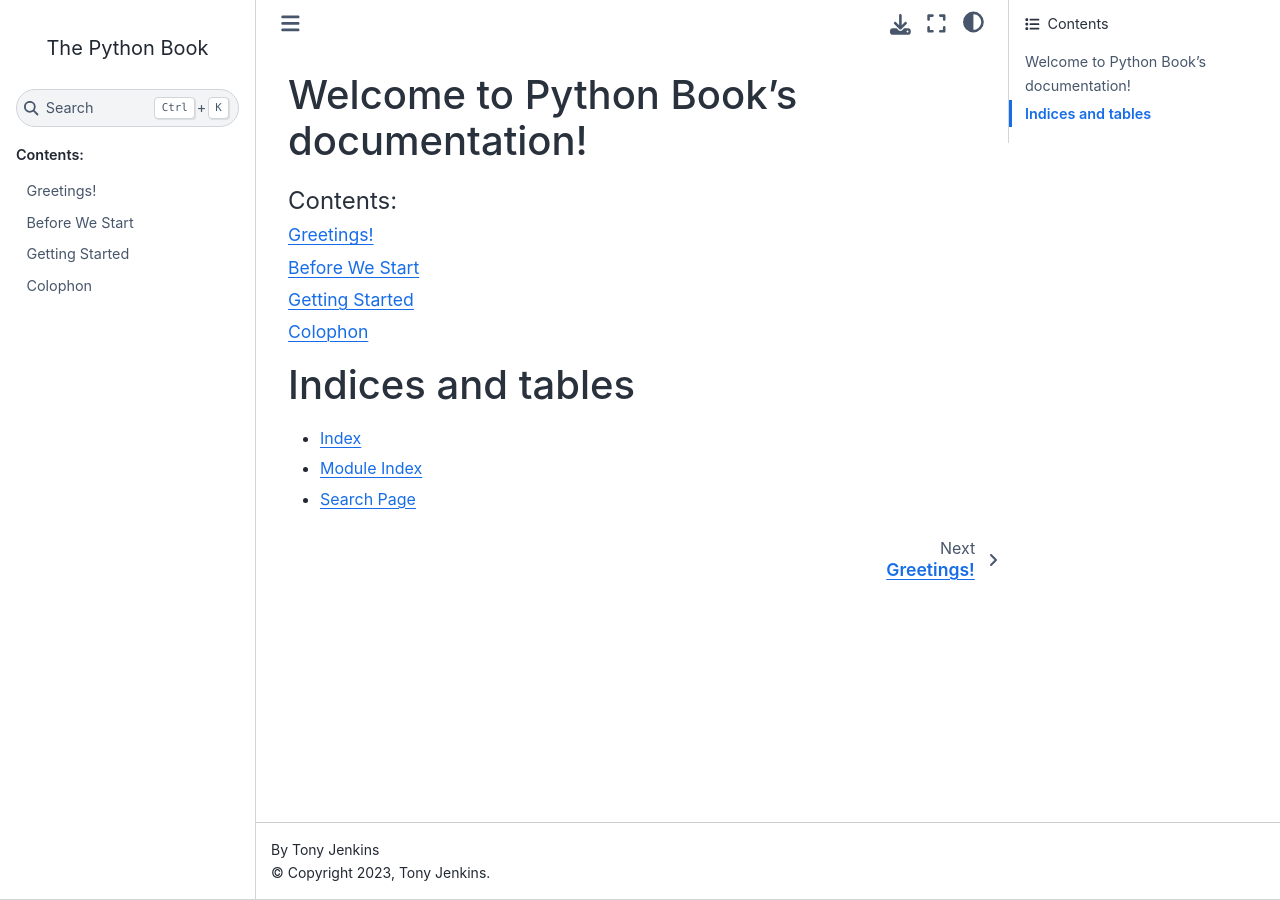
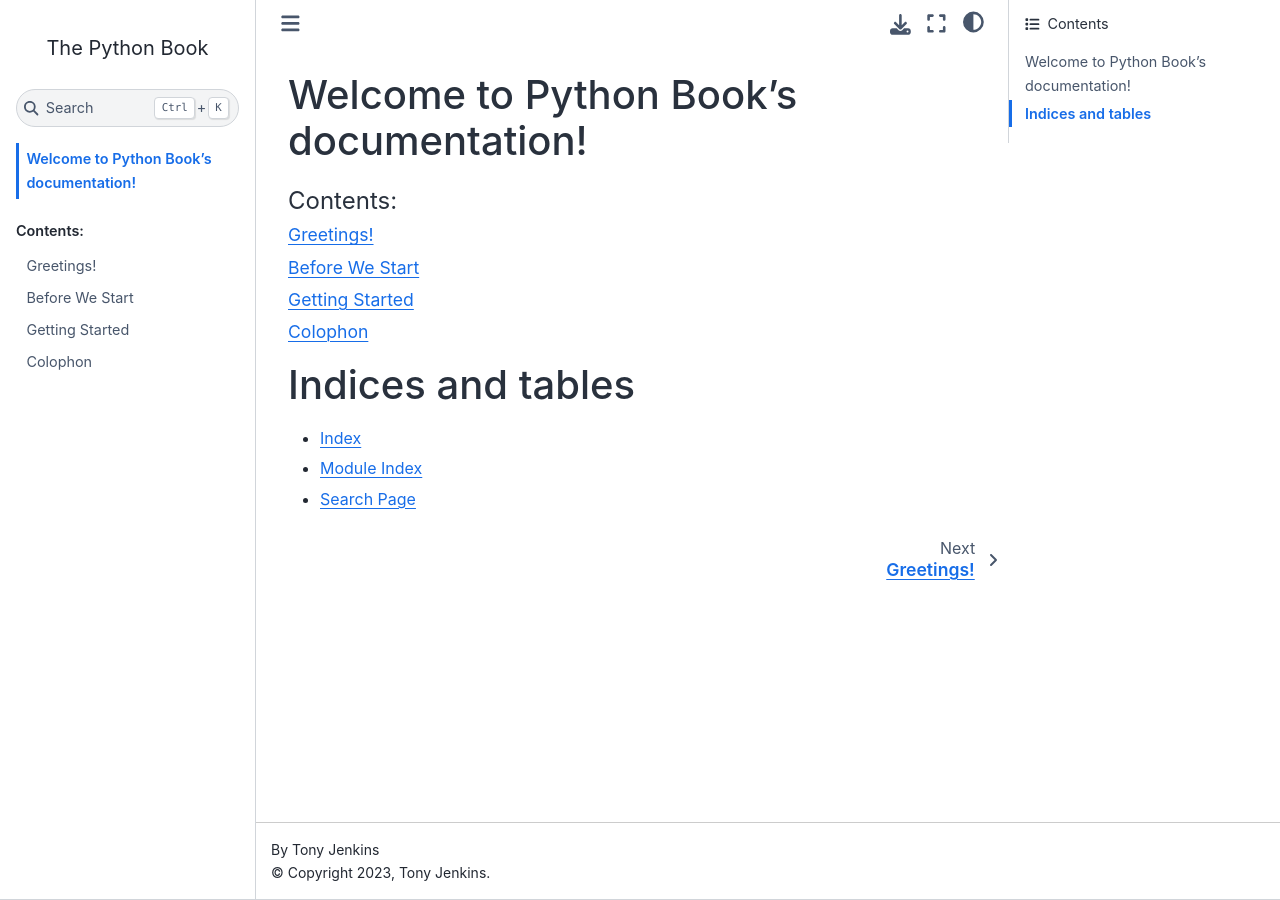
Before and after one commit to TonyJenkins/hungarian_phrasebook, a Sphinx documentation site: the page built from doc/source/index.rst, in a window 1280 px wide. Built offline with Sphinx 7.4.7 and the Sphinx Book theme 1.1.4, drawn with Linux system fonts in a browser that asks for light colours.

Commit message:
Add landing page to ToC in sidebar

```diff
--- a/doc/source/conf.py
+++ b/doc/source/conf.py
@@ -18,6 +18,10 @@ exclude_patterns = []
 html_static_path = ['_static']
 
 html_theme = 'sphinx_book_theme'
+html_theme_options = {
+    'home_page_in_toc': True,
+}
+
 html_title = 'The Python Book'
 
 smartquotes = True
```
